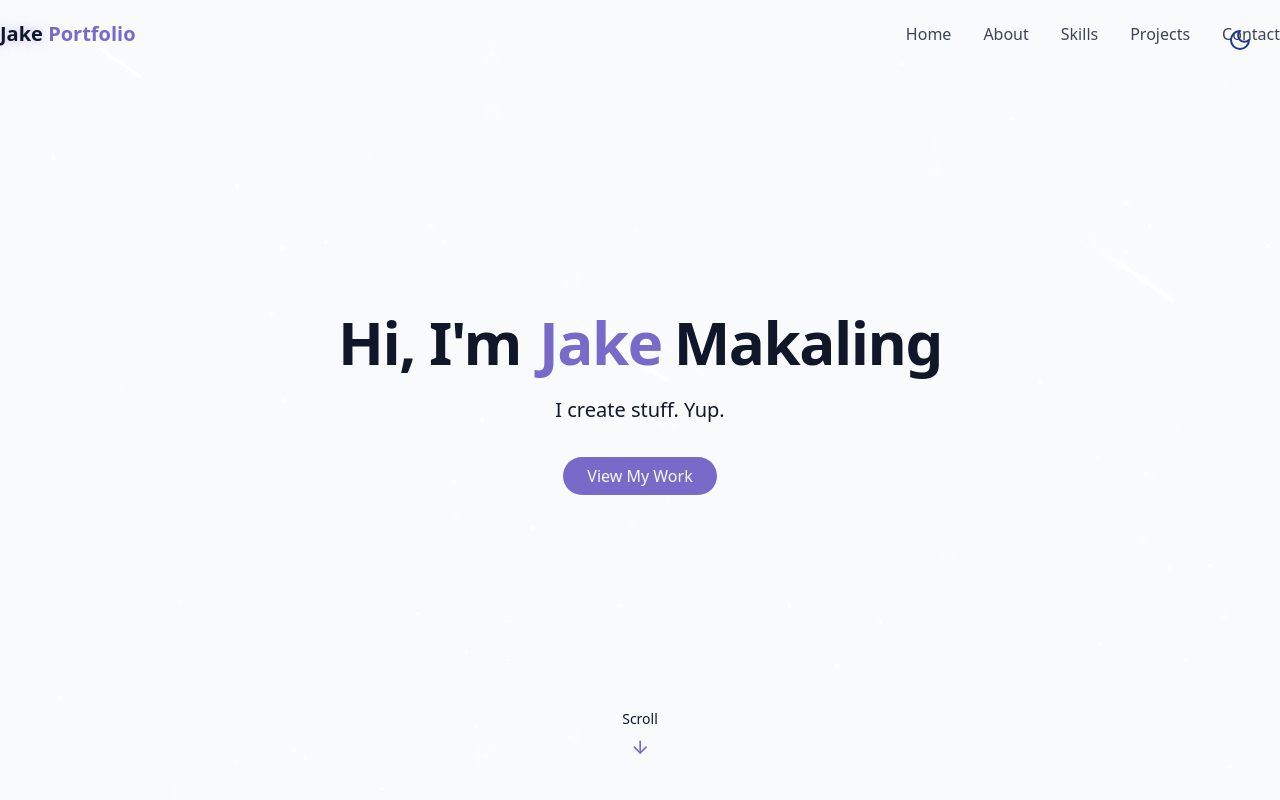
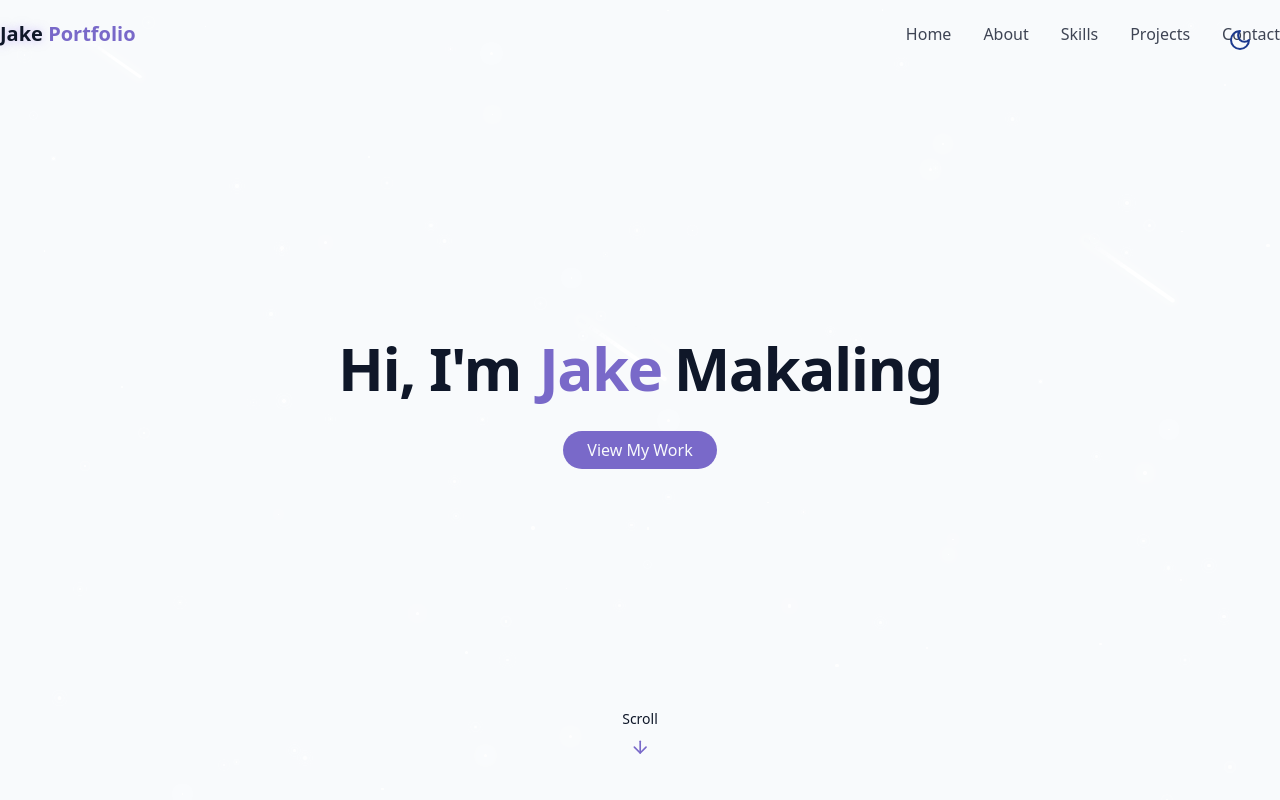
Before and after one commit to jak3ym/officialPortfolio, a React (Vite) app: page / in a window 1280 px wide. Shown: the top 800 px of the page. Built offline with nearby package versions, Linux system fonts and the light colour scheme.

Commit message:
main: Removed comment.

```diff
--- a/src/components/HeroSection.jsx
+++ b/src/components/HeroSection.jsx
@@ -14,7 +14,6 @@ export const HeroSection = () => {
                         <span className="text-gradient ml-3 opacity-0 animate-fade-in-delay-2">Makaling</span>
                     </h1>
                     <p className="text-lg md:text-xl text-muted-foreground max-2-2xl mx-auto opacity-0 animate-fade-in-delay-3">
-                        I create stuff. Yup.
                     </p>
 
                     <div className="pt-4 opacity-0 animate-fade-in-delay-4">
```
